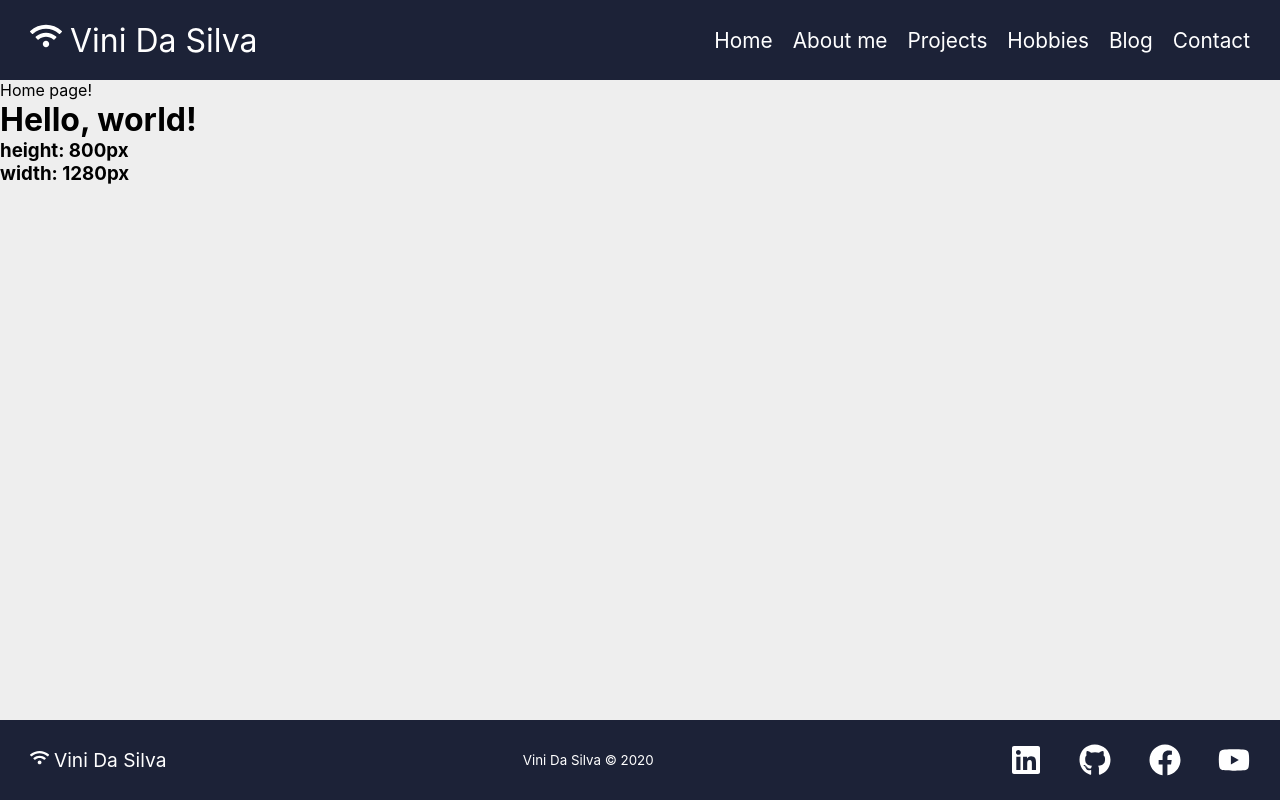
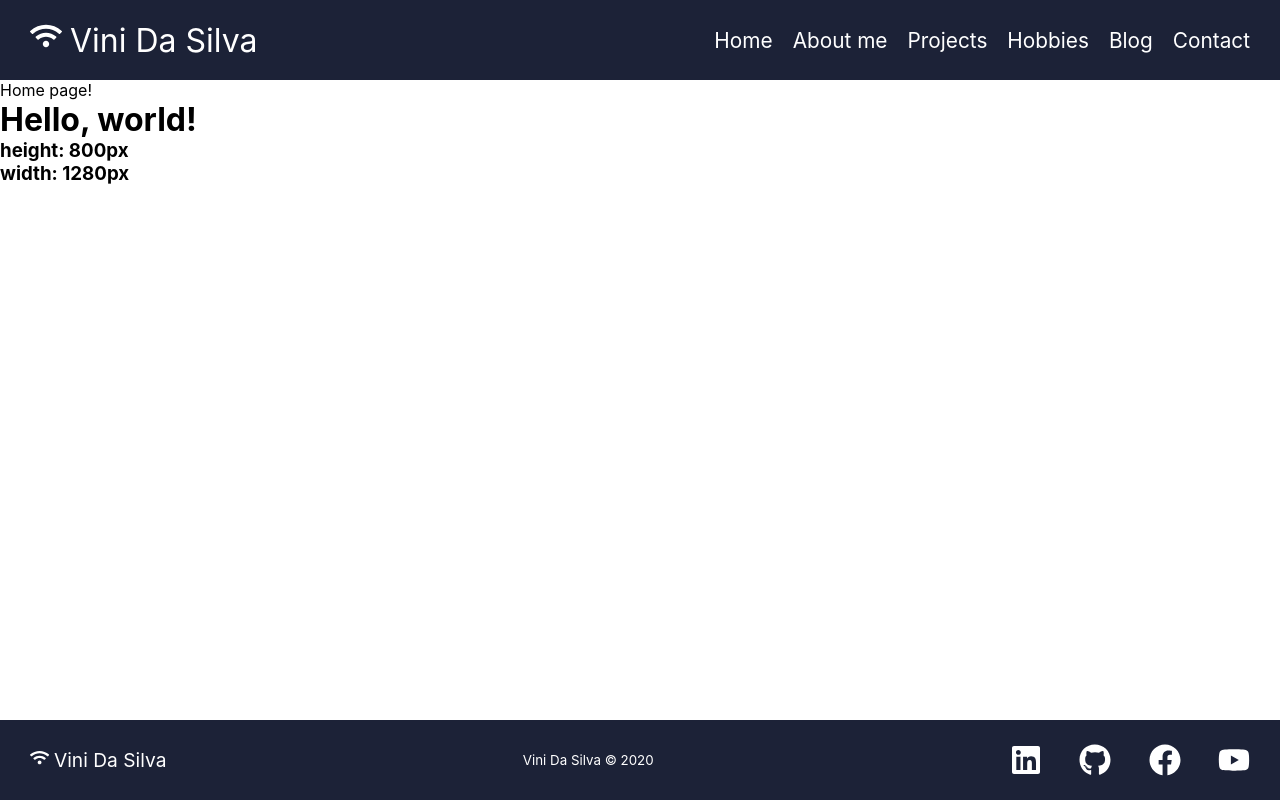
Before and after one commit to ViniBR01/personal-site, a React (Create React App) app: page / in a window 1280 px wide. Built offline with nearby package versions, Linux system fonts and the light colour scheme.

Commit message:
make background white again

```diff
--- a/src/components/App/App.css
+++ b/src/components/App/App.css
@@ -4,7 +4,7 @@
     padding: 0;
 }
 .page-container {
-    background-color: #eeeeee;
+    background-color: #ffffff;
     display: flex;
     flex-direction: column;
     justify-content: space-between;
```
